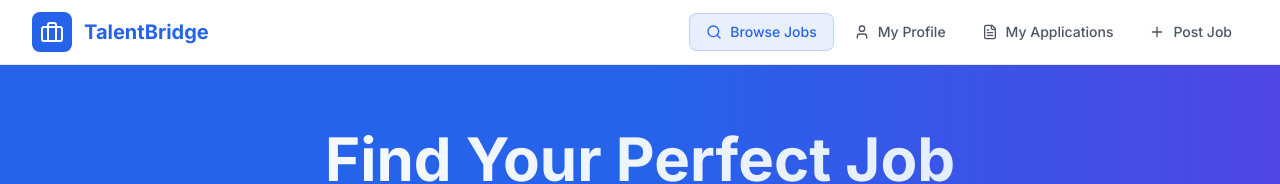
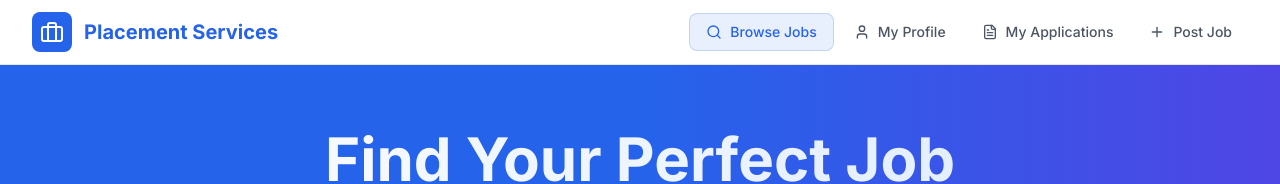
Before and after one commit to apper-canvas/realm-talentbridge-dedicated, a React (Vite) app: page / in a window 1280 px wide. Shown: the top 184 px of the page. Built offline with nearby package versions, Linux system fonts and the light colour scheme.

Commit message:
Rebrand application from TalentBridge to Placement Services across all user-facing components

```diff
--- a/package.json
+++ b/package.json
@@ -1,5 +1,5 @@
 {
-  "name": "talentbridge",
+  "name": "placement-services",
   "private": true,
   "version": "0.0.0",
   "type": "module",
--- a/src/components/organisms/Header.jsx
+++ b/src/components/organisms/Header.jsx
@@ -30,8 +30,8 @@ const Header = () => {
             <div className="w-10 h-10 bg-gradient-to-br from-primary to-blue-600 rounded-lg flex items-center justify-center mr-3">
               <ApperIcon name="Briefcase" className="w-6 h-6 text-white" />
             </div>
-            <span className="text-xl font-bold bg-gradient-to-r from-primary to-blue-600 bg-clip-text text-transparent">
-              TalentBridge
+<span className="text-xl font-bold bg-gradient-to-r from-primary to-blue-600 bg-clip-text text-transparent">
+              Placement Services
             </span>
           </Link>
 
--- a/src/components/pages/NotFound.jsx
+++ b/src/components/pages/NotFound.jsx
@@ -22,8 +22,8 @@ const NotFound = () => {
             Page Not Found
           </h2>
           <p className="text-gray-600 leading-relaxed max-w-md mx-auto">
-            The page you're looking for doesn't exist or has been moved.
-            Let's get you back on track to finding your perfect job opportunity.
+The page you're looking for doesn't exist or has been moved.
+            Let's get you back on track to finding your perfect placement opportunity.
           </p>
         </div>
 
--- a/src/components/ui/Loading.jsx
+++ b/src/components/ui/Loading.jsx
@@ -11,7 +11,7 @@ const Loading = () => {
           </div>
         </div>
         <div className="space-y-2">
-          <h3 className="text-xl font-semibold text-gray-900">Loading TalentBridge</h3>
+<h3 className="text-xl font-semibold text-gray-900">Loading Placement Services</h3>
           <p className="text-gray-600">Connecting opportunities...</p>
         </div>
       </div>
```
